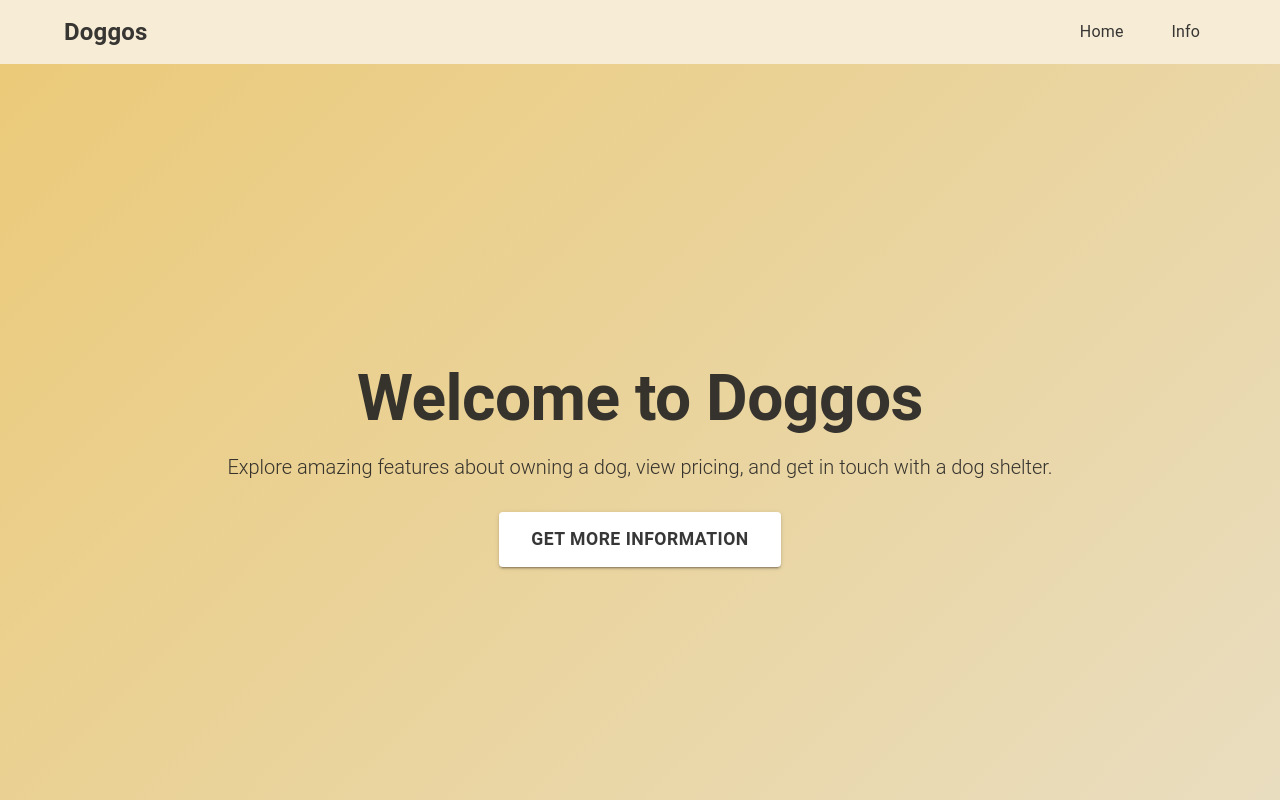
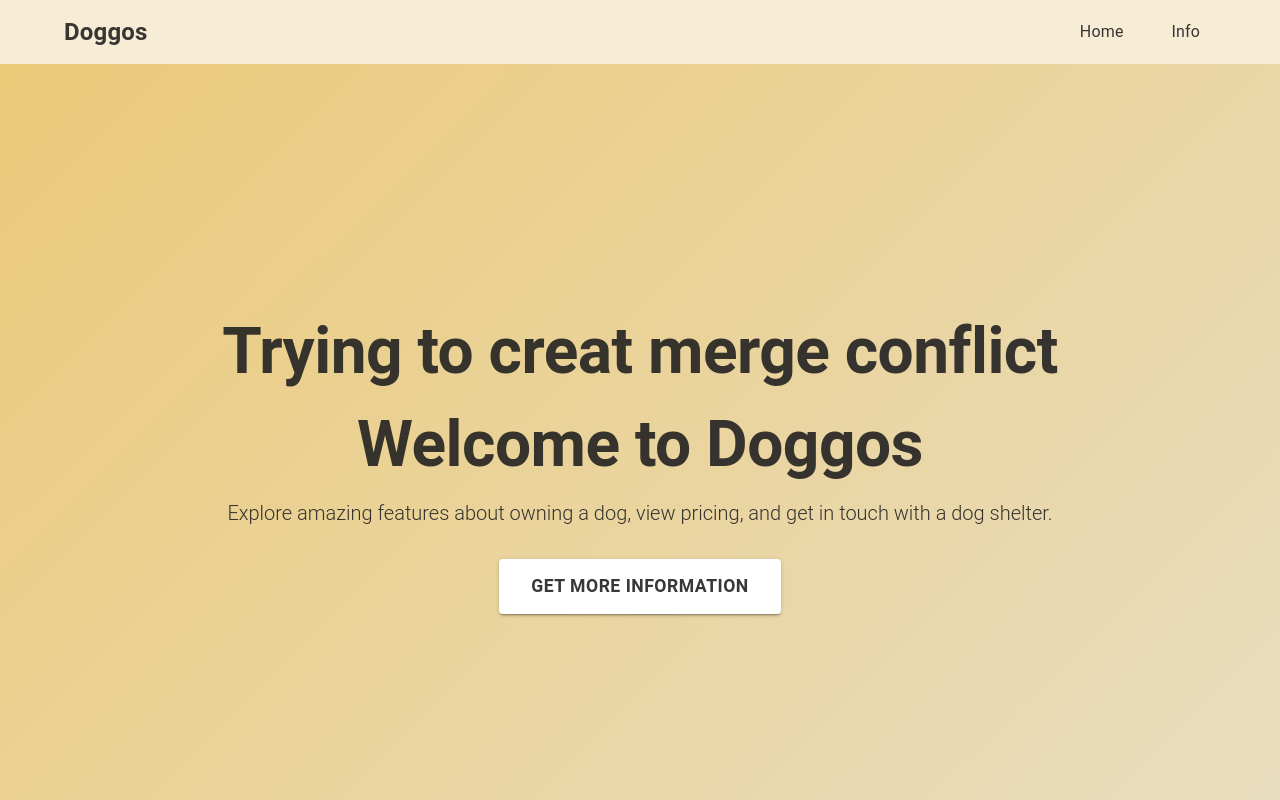
Before and after one commit to CeceStar/playground-nextjs, a Next.js app: page / in a window 1280 px wide. Shown: the top 800 px of the page. Built offline with nearby package versions, Linux system fonts and the light colour scheme.

Commit message:
feat: new heading

```diff
--- a/app/page.tsx
+++ b/app/page.tsx
@@ -18,6 +18,15 @@ export default function Home() {
         }}>
         <Container maxWidth="md">
           <Box sx={{ textAlign: "center", color: "#222121e6" }}>
+            <Typography
+              variant="h2"
+              sx={{
+                fontWeight: 700,
+                mb: 2,
+                fontSize: { xs: "2.5rem", sm: "3.5rem", md: "4rem" },
+              }}>
+              Trying to creat merge conflict
+            </Typography>
             <Typography
               variant="h2"
               sx={{
```
